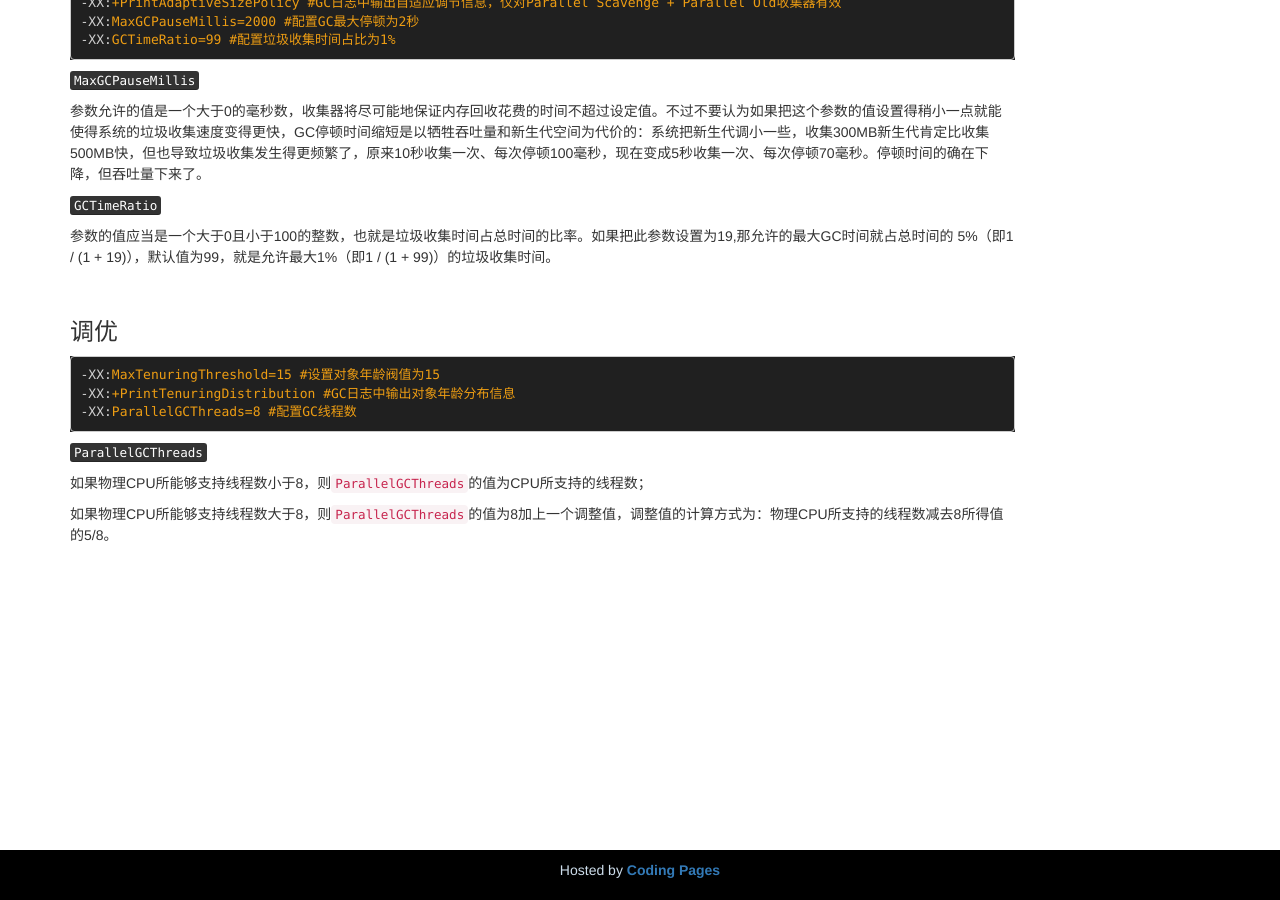
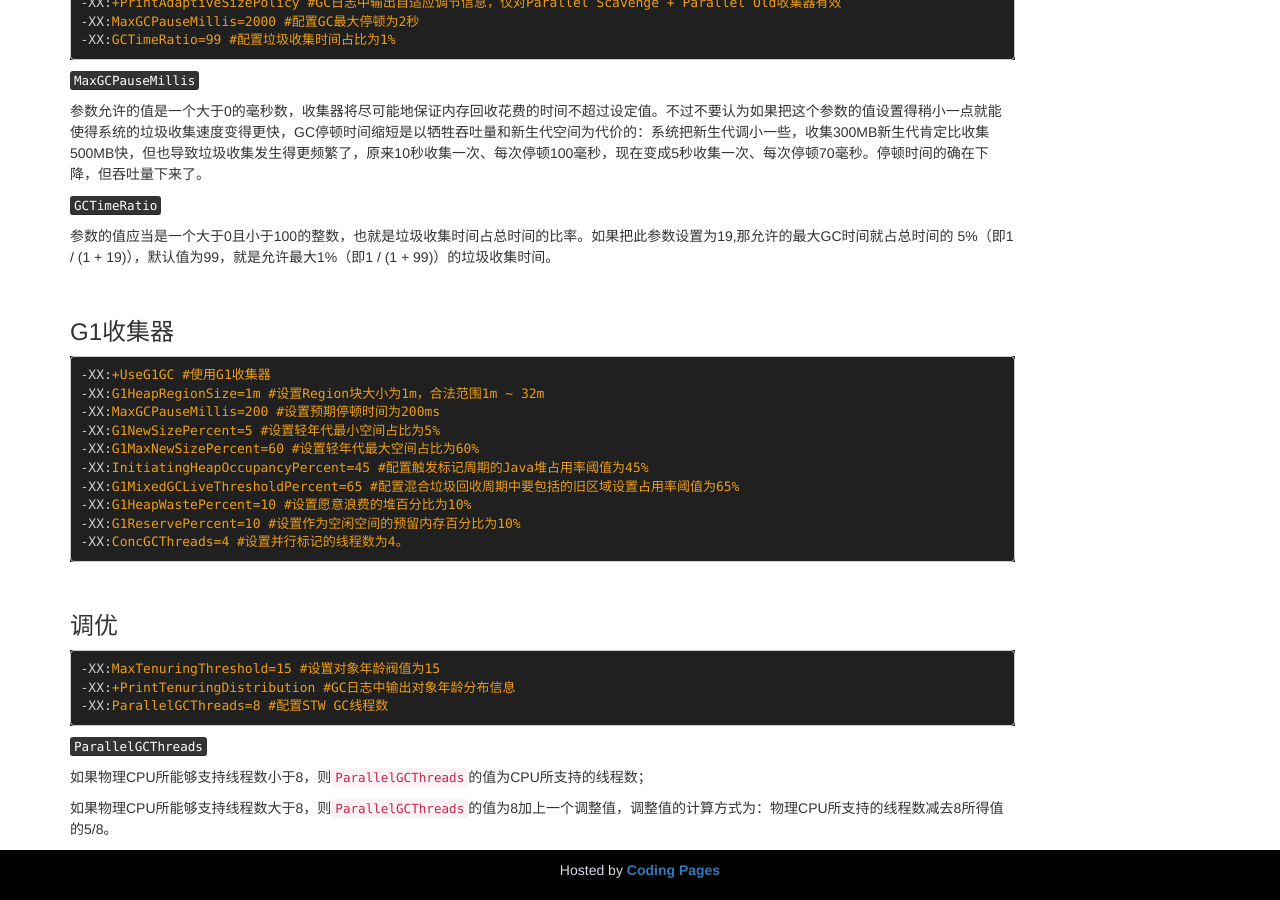
Before and after one commit to OuYangLiang/ouyangliang.github.io, a Jekyll site: the page built from _posts/2018-04-16-常用JVM参数.markdown, in a window 1280 px wide and 900 px high, scrolled down 1549 px. Built offline with Jekyll 4.4.1, drawn with Linux system fonts in a browser that asks for light colours.

Commit message:
more parameter about G1 collector.

````diff
--- a/_posts/2018-04-16-常用JVM参数.markdown
+++ b/_posts/2018-04-16-常用JVM参数.markdown
@@ -91,12 +91,29 @@
 
 <br/>
 
+### G1收集器
+
+```properties
+-XX:+UseG1GC #使用G1收集器
+-XX:G1HeapRegionSize=1m #设置Region块大小为1m，合法范围1m ~ 32m
+-XX:MaxGCPauseMillis=200 #设置预期停顿时间为200ms
+-XX:G1NewSizePercent=5 #设置轻年代最小空间占比为5%
+-XX:G1MaxNewSizePercent=60 #设置轻年代最大空间占比为60%
+-XX:InitiatingHeapOccupancyPercent=45 #配置触发标记周期的Java堆占用率阈值为45%
+-XX:G1MixedGCLiveThresholdPercent=65 #配置混合垃圾回收周期中要包括的旧区域设置占用率阈值为65%
+-XX:G1HeapWastePercent=10 #设置愿意浪费的堆百分比为10%
+-XX:G1ReservePercent=10 #设置作为空闲空间的预留内存百分比为10%
+-XX:ConcGCThreads=4 #设置并行标记的线程数为4。
+```
+
+<br/>
+
 ### 调优
 
 ```properties
 -XX:MaxTenuringThreshold=15 #设置对象年龄阀值为15
 -XX:+PrintTenuringDistribution #GC日志中输出对象年龄分布信息
--XX:ParallelGCThreads=8 #配置GC线程数
+-XX:ParallelGCThreads=8 #配置STW GC线程数
 ```
 
 <kbd>ParallelGCThreads</kbd>
````
